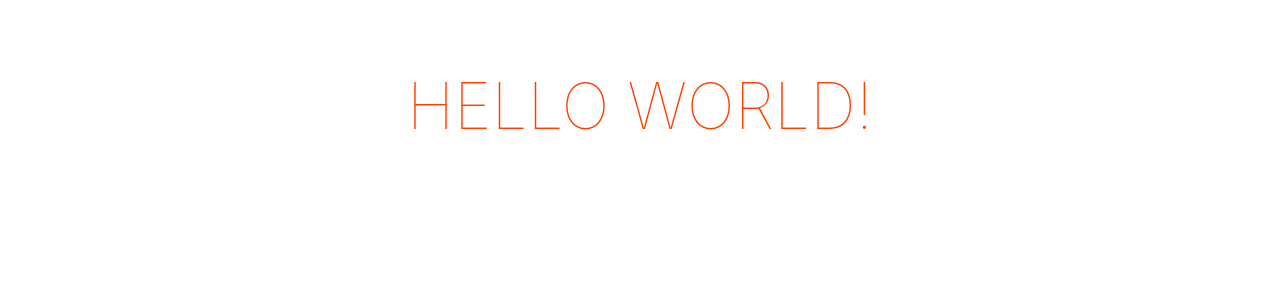
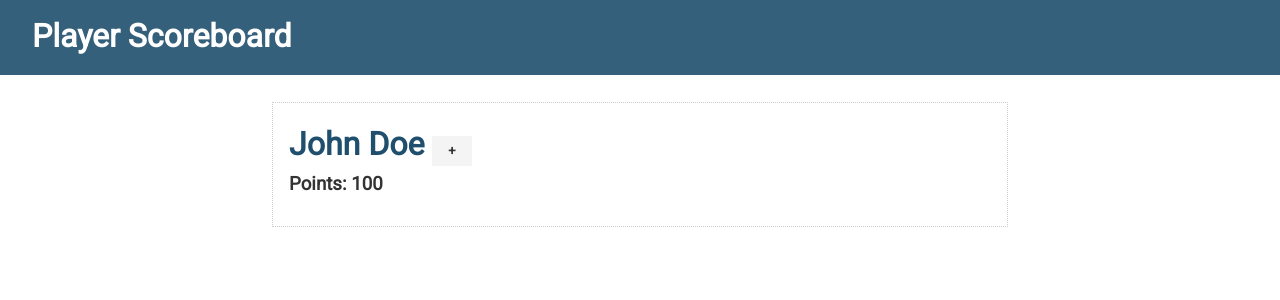
Before and after one commit to LilliCherry/scoreboard, a Svelte app: page / in a window 1280 px wide. Shown: the top 300 px of the page. Built offline with nearby package versions, Linux system fonts and the light colour scheme.

Commit message:
Buttons, Navbar and one player added

```diff
--- a/public/global.css
+++ b/public/global.css
@@ -1,63 +1,437 @@
-html, body {
-	position: relative;
-	width: 100%;
-	height: 100%;
+@import url('https://fonts.googleapis.com/css?family=Roboto');
+
+/* Global Styles */
+:root {
+  --primary-color: #204f6e;
+  --dark-color: #333333;
+  --light-color: #f4f4f4;
+  --danger-color: #dc3545;
+  --success-color: #28a745;
+}
+
+* {
+  box-sizing: border-box;
+  margin: 0;
+  padding: 0;
 }
 
 body {
-	color: #333;
-	margin: 0;
-	padding: 8px;
-	box-sizing: border-box;
-	font-family: -apple-system, BlinkMacSystemFont, "Segoe UI", Roboto, Oxygen-Sans, Ubuntu, Cantarell, "Helvetica Neue", sans-serif;
+  font-family: 'Roboto', sans-serif;
+  font-size: 1rem;
+  line-height: 1.6;
+  background-color: #fff;
+  color: #333;
 }
 
 a {
-	color: rgb(0,100,200);
-	text-decoration: none;
+  color: var(--primary-color);
+  text-decoration: none;
 }
 
 a:hover {
-	text-decoration: underline;
+  color: #666;
 }
 
-a:visited {
-	color: rgb(0,80,160);
+ul {
+  list-style: none;
 }
 
-label {
-	display: block;
+img {
+  width: 100%;
 }
 
-input, button, select, textarea {
-	font-family: inherit;
-	font-size: inherit;
-	-webkit-padding: 0.4em 0;
-	padding: 0.4em;
-	margin: 0 0 0.5em 0;
-	box-sizing: border-box;
-	border: 1px solid #ccc;
-	border-radius: 2px;
+/* Utilities */
+.container {
+  max-width: 800px;
+  margin: auto;
+  overflow: hidden;
+  padding: 0 2rem;
 }
 
-input:disabled {
-	color: #ccc;
+/* Text Styles*/
+.x-large {
+  font-size: 4rem;
+  line-height: 1.2;
+  margin-bottom: 1rem;
 }
 
-button {
-	color: #333;
-	background-color: #f4f4f4;
-	outline: none;
+.large {
+  font-size: 3rem;
+  line-height: 1.2;
+  margin-bottom: 1rem;
 }
 
-button:disabled {
-	color: #999;
+.lead {
+  font-size: 1.5rem;
+  margin-bottom: 1rem;
 }
 
-button:not(:disabled):active {
-	background-color: #ddd;
+.text-center {
+  text-align: center;
 }
 
-button:focus {
-	border-color: #666;
+.text-primary {
+  color: var(--primary-color);
 }
+
+.text-dark {
+  color: var(--dark-color);
+}
+
+.text-center {
+  text-align: center;
+}
+
+.text-right {
+  text-align: right;
+}
+
+.text-left {
+  text-align: left;
+}
+
+/* Cards */
+.card {
+  padding: 1rem;
+  border: #ccc 1px dotted;
+  margin: 0.7rem 0;
+}
+
+/* List */
+.list {
+  margin: 0.5rem 0;
+}
+
+.list li {
+  padding-bottom: 0.3rem;
+}
+
+/* Padding */
+.p {
+  padding: 0.5rem;
+}
+.p-1 {
+  padding: 1rem;
+}
+.p-2 {
+  padding: 2rem;
+}
+.p-3 {
+  padding: 3rem;
+}
+.py {
+  padding: 0.5rem 0;
+}
+.py-1 {
+  padding: 1rem 0;
+}
+.py-2 {
+  padding: 2rem 0;
+}
+.py-3 {
+  padding: 3rem 0;
+}
+
+/* Margin */
+.m {
+  margin: 0.5rem;
+}
+.m-1 {
+  margin: 1rem;
+}
+.m-2 {
+  margin: 2rem;
+}
+.m-3 {
+  margin: 3rem;
+}
+.my {
+  margin: 0.5rem 0;
+}
+.my-1 {
+  margin: 1rem 0;
+}
+.my-2 {
+  margin: 2rem 0;
+}
+.my-3 {
+  margin: 3rem 0;
+}
+
+/* Grid */
+.grid-2 {
+  display: grid;
+  grid-template-columns: repeat(2, 1fr);
+  grid-gap: 2rem;
+}
+
+.grid-3 {
+  display: grid;
+  grid-template-columns: repeat(3, 1fr);
+  grid-gap: 1rem;
+}
+
+.grid-4 {
+  display: grid;
+  grid-template-columns: repeat(4, 1fr);
+  grid-gap: 2rem;
+}
+
+.grid-2-3 {
+  display: grid;
+  grid-template-columns: 2fr 3fr;
+  grid-gap: 2rem;
+}
+
+.btn {
+  display: inline-block;
+  background: var(--light-color);
+  color: #333;
+  padding: 0.4rem 1.3rem;
+  font-size: 1rem;
+  border: none;
+  cursor: pointer;
+  margin-right: 0.5rem;
+  transition: opacity 0.2s ease-in;
+  outline: none;
+}
+
+.btn-link {
+  background: none;
+  padding: 0;
+  margin: 0;
+}
+
+.btn-block {
+  display: block;
+  width: 100%;
+}
+
+.btn-sm {
+  font-size: 0.8rem;
+  padding: 0.3rem 1rem;
+  margin-right: 0.2rem;
+}
+
+.badge {
+  font-size: 0.8rem;
+  padding: 0.2rem 0.7rem;
+  text-align: center;
+  margin: 0.3rem;
+  background: var(--light-color);
+  color: #333;
+  border-radius: 5px;
+}
+
+.alert {
+  padding: 0.7rem;
+  margin: 1rem 0;
+  opacity: 0.9;
+  background: var(--light-color);
+  color: #333;
+}
+
+.btn-primary,
+.bg-primary,
+.badge-primary,
+.alert-primary {
+  background: var(--primary-color);
+  color: #fff;
+}
+
+.btn-light,
+.bg-light,
+.badge-light,
+.alert-light {
+  background: var(--light-color);
+  color: #333;
+}
+
+.btn-dark,
+.bg-dark,
+.badge-dark,
+.alert-dark {
+  background: var(--dark-color);
+  color: #fff;
+}
+
+.btn-danger,
+.bg-danger,
+.badge-danger,
+.alert-danger {
+  background: var(--danger-color);
+  color: #fff;
+}
+
+.btn-success,
+.bg-success,
+.badge-success,
+.alert-success {
+  background: var(--success-color);
+  color: #fff;
+}
+
+.btn-white,
+.bg-white,
+.badge-white,
+.alert-white {
+  background: #fff;
+  color: #333;
+  border: #ccc solid 1px;
+}
+
+.btn:hover {
+  opacity: 0.8;
+}
+
+.bg-light,
+.badge-light {
+  border: #ccc solid 1px;
+}
+
+.round-img {
+  border-radius: 50%;
+}
+
+/* Forms */
+input {
+  margin: 1.2rem 0;
+}
+
+.form-text {
+  display: block;
+  margin-top: 0.3rem;
+  color: #888;
+}
+
+input[type='text'],
+input[type='email'],
+input[type='password'],
+input[type='date'],
+input[type='number'],
+select,
+textarea {
+  display: block;
+  width: 100% !important;
+  padding: 0.4rem;
+  font-size: inherit;
+  border: 1px solid #ccc;
+}
+
+input[type='submit'],
+button {
+  font: inherit;
+}
+
+.form-group {
+  margin: 1.2rem 0;
+}
+
+.form-group input {
+  margin: 0.2rem 0;
+}
+
+.form-container {
+  max-width: 500px;
+  margin: 2rem auto;
+  overflow: hidden;
+  padding: 0 2rem;
+}
+
+table th,
+table td {
+  padding: 1rem;
+  text-align: left;
+}
+
+table th {
+  background: var(--light-color);
+}
+
+/* Navbar */
+.navbar {
+  display: flex;
+  justify-content: space-between;
+  align-items: center;
+  padding: 0.7rem 2rem;
+  z-index: 1;
+  width: 100%;
+  border-bottom: solid 1px var(--primary-color);
+  opacity: 0.9;
+  margin-bottom: 1rem;
+}
+
+.navbar ul {
+  display: flex;
+}
+
+.navbar a {
+  color: #fff;
+  padding: 0.45rem;
+  margin: 0 0.25rem;
+}
+
+.navbar a:hover {
+  color: var(--light-color);
+}
+
+.navbar .welcome span {
+  margin-right: 0.6rem;
+}
+
+/* Animation (Add After) */
+.item-enter {
+  opacity: 0;
+}
+.item-enter-active {
+  opacity: 1;
+  transition: opacity 1000ms ease-in;
+}
+.item-exit {
+  opacity: 1;
+}
+.item-exit-active {
+  opacity: 0;
+  transition: opacity 1000ms ease-in;
+}
+
+/* Mobile Styles */
+@media (max-width: 700px) {
+  .hide-sm {
+    display: none;
+  }
+
+  .grid-2,
+  .grid-3,
+  .grid-4 {
+    grid-template-columns: 1fr;
+  }
+
+  /* Text Styles */
+  .x-large {
+    font-size: 3rem;
+  }
+
+  .large {
+    font-size: 2rem;
+  }
+
+  .lead {
+    font-size: 1rem;
+  }
+
+  /* Navbar */
+  .navbar {
+    display: block;
+    text-align: center;
+  }
+
+  .navbar h1 {
+    margin-bottom: 0.6rem;
+  }
+
+  .navbar ul {
+    text-align: center;
+    justify-content: center;
+  }
+}
--- a/src/App.svelte
+++ b/src/App.svelte
@@ -1,31 +1,39 @@
 <script>
-	export let name;
+	import Navbar from './Navbar.svelte';
+
+	let name = "John Doe";
+	let points = 100;
+	let showControls = false;
+
+	const addPoint = () => points += 1;
+	const removePoint = () => points -= 1;
+	const toggleControls = () => (showControls = !showControls);
 </script>
 
-<main>
-	<h1>Hello {name}!</h1>
-
-
-</main>
-
 <style>
-	main {
-		text-align: center;
-		padding: 1em;
-		max-width: 240px;
-		margin: 0 auto;
+	h1 {
+		color: #204f6e;
 	}
 
-	h1 {
-		color: #ff3e00;
-		text-transform: uppercase;
-		font-size: 4em;
-		font-weight: 100;
-	}
-
-	@media (min-width: 640px) {
-		main {
-			max-width: none;
-		}
+	h3 {
+		margin-bottom: 10px;
 	}
 </style>
+
+<Navbar />
+<div class="container">
+	<div class="card">
+		<h1>
+			{name}
+			<button class="btn btn-sm" on:click={toggleControls}>
+				{#if showControls}-{:else}+{/if}
+			</button>
+		</h1>
+		<h3>Points: {points}</h3>
+		{#if showControls}
+		<div class="btn" on:click={addPoint}>+1</div>
+		<div class="btn btn-dark" on:click={removePoint}>-1</div>
+		<input type="number" bind:value={points}>
+		{/if}
+	</div>
+</div>
--- /dev/null
+++ b/src/Navbar.svelte
@@ -0,0 +1,3 @@
+<div class="navbar bg-primary">
+    <h1>Player Scoreboard</h1>
+  </div>
--- a/src/main.js
+++ b/src/main.js
@@ -2,9 +2,7 @@
 
 const app = new App({
 	target: document.body,
-	props: {
-		name: 'world'
-	}
+	props: {}
 });
 
 export default app;
```
